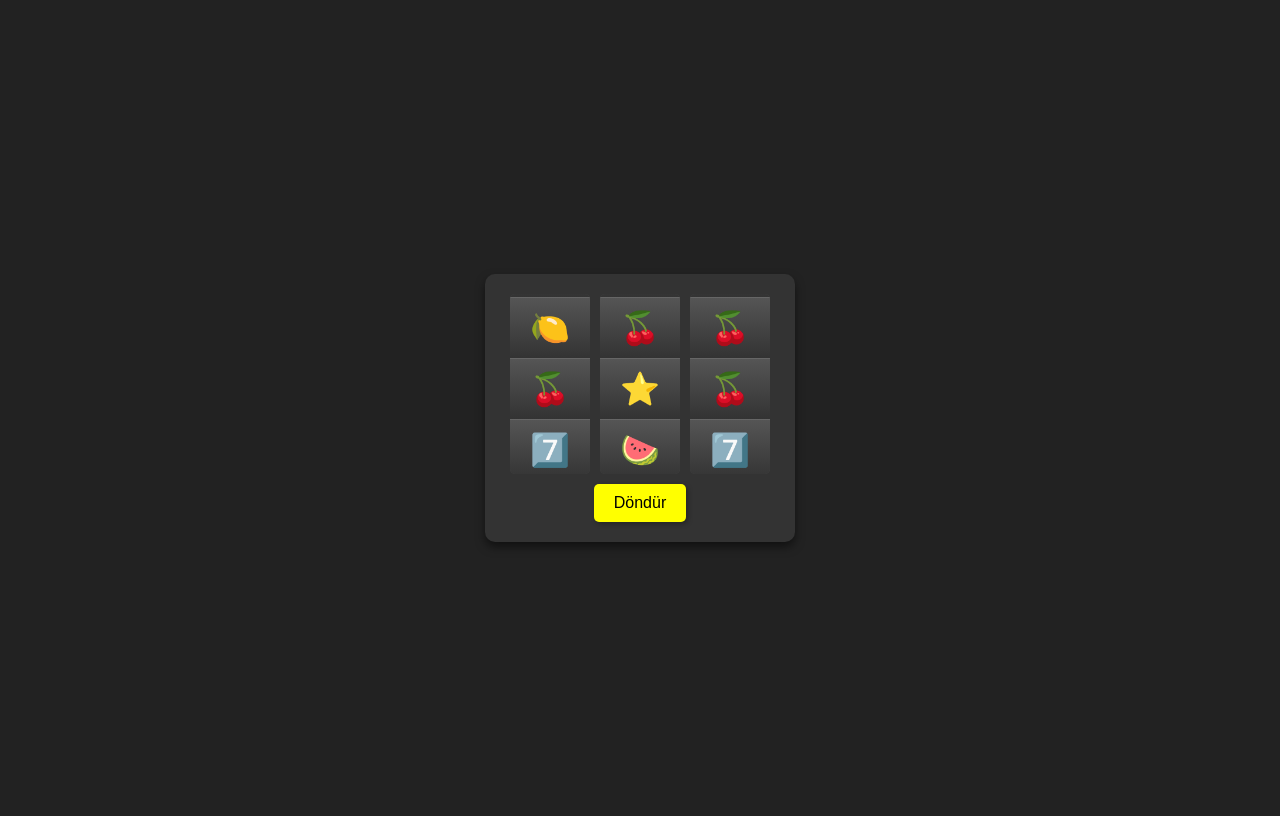
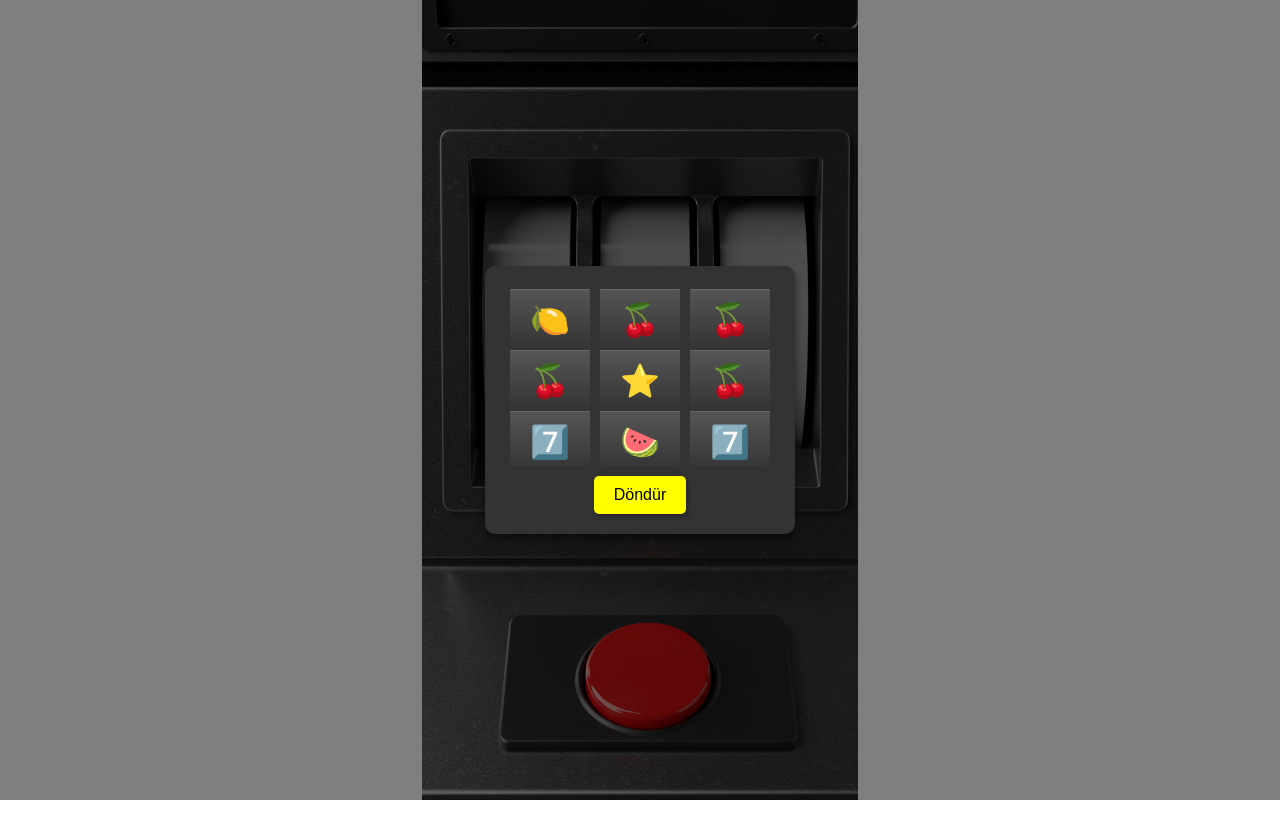
Before and after one commit to DYF-Software/slot, a plain HTML site: page index.html in a window 1280 px wide. Drawn offline with Linux system fonts and the light colour scheme.

Commit message:
keep going on

```diff
--- a/index.html
+++ b/index.html
@@ -7,6 +7,7 @@
     <link rel="stylesheet" href="styles.css">
 </head>
 <body>
+    <div class="overlay">
         <div class="slot-machine">
             <div class="reels">
                 <div class="reel-container">
@@ -21,6 +22,7 @@
             </div>
             <button id="spin">Döndür</button>
         </div>
+    </div>
     <script src="script.js"></script>
 </body>
 </html>
--- a/script.js
+++ b/script.js
@@ -60,7 +60,7 @@ function spinReels() {
 
 function checkWin() {
   const results = Array.from(reels).map((reel) => {
-    return reel.children[totalSymbols / 2].innerText;
+    return reel.children[15].innerText;
   });
 
   if (results[0] === results[1] && results[1] === results[2]) {
--- a/styles.css
+++ b/styles.css
@@ -1,11 +1,23 @@
+/* styles.css */
 body {
     font-family: Arial, sans-serif;
     display: flex;
     justify-content: center;
     align-items: center;
     height: 100vh;
-    background-color: #222;
+    background: url('slot_machine.jpg') no-repeat center center fixed;
+    background-size: contain;
     color: white;
+    margin: 0;
+}
+
+.overlay {
+    display: flex;
+    justify-content: center;
+    align-items: center;
+    width: 100%;
+    height: 100%;
+    background: rgba(0, 0, 0, 0.5);
 }
 
 .slot-machine {
@@ -67,12 +79,3 @@ button {
 button:hover {
     background: #ffc107;
 }
-
-.spin-animation {
-    animation: spin 1s ease-out forwards;
-}
-
-@keyframes spin {
-    0% { transform: translateY(-240px); }
-    100% { transform: translateY(0); }
-}
```
Also changed, not shown: slot_machine.jpg (added). Lines whose indentation alone changed are shown as unchanged.
